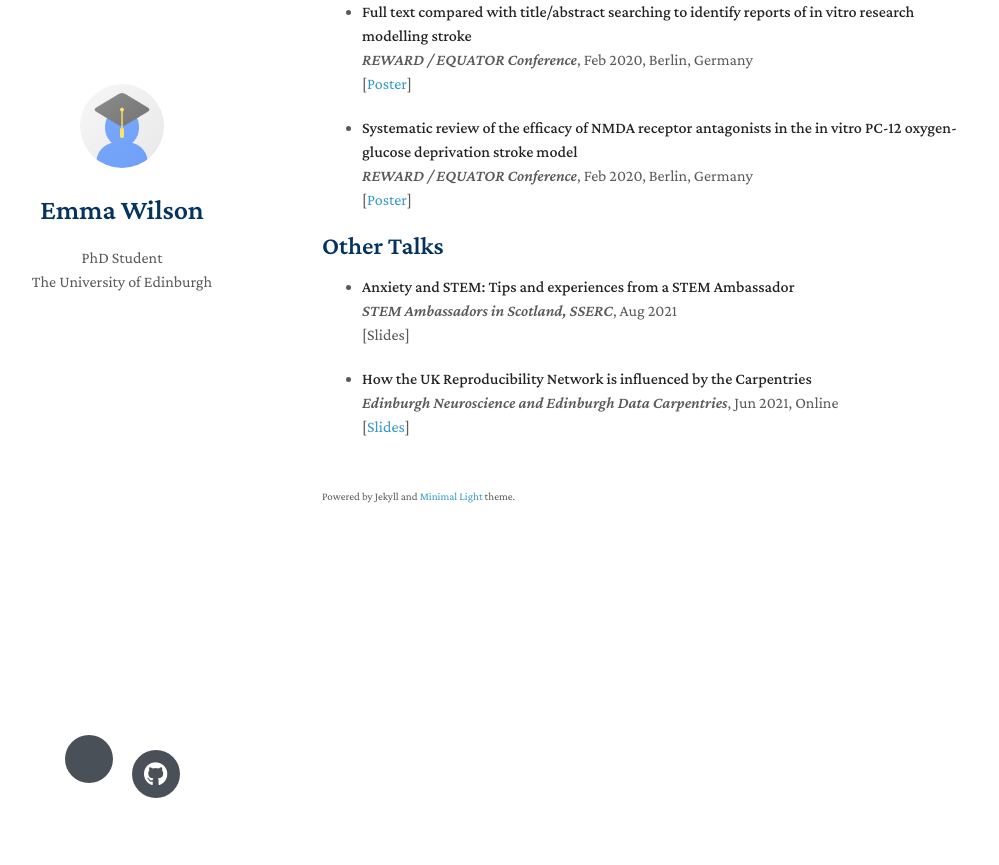
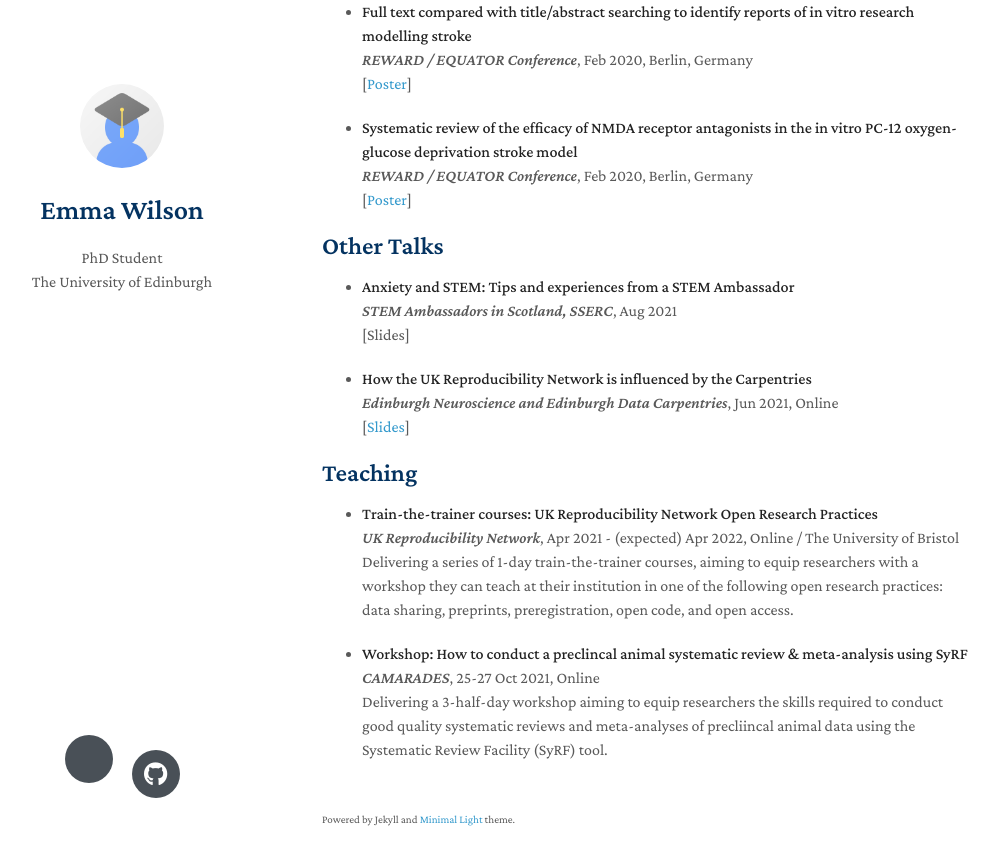
Before and after one commit to emma-wilson/emma-wilson.github.io, a Jekyll site: the page built from index.md, in a window 1280 px wide and 900 px high, scrolled down 1512 px. Shown: the top 865 px of the window, without its empty margins (148-1147 px from the left). Built offline with Jekyll 4.4.1, drawn with Linux system fonts in a browser that asks for light colours; nearby versions of some CDN libraries; a style sheet for code colours, icons or effects is not loaded; our own code applies the rules of GitHub Pages for plain Markdown files.

Commit message:
Add teaching

```diff
--- a/index.md
+++ b/index.md
@@ -111,3 +111,17 @@ I am passionate about open and reproducible research, and enjoy engaging the pub
   <br>
   <i class="ai ai-osf"></i>
   [<a href="https://osf.io/w7vby/" aria-label="Download How the UK Reproducibility Network is influenced by the Carpentries talk slides from OSF">Slides</a>]
+
+## Teaching
+
+- **Train-the-trainer courses: UK Reproducibility Network Open Research Practices**
+  <br>
+  *UK Reproducibility Network*, Apr 2021 - (expected) Apr 2022, Online / The University of Bristol
+  <br>
+  Delivering a series of 1-day train-the-trainer courses, aiming to equip researchers with a workshop they can teach at their institution in one of the following open research practices: data sharing, preprints, preregistration, open code, and open access.
+
+- **Workshop: How to conduct a preclincal animal systematic review & meta-analysis using SyRF**
+  <br>
+  *CAMARADES*, 25-27 Oct 2021, Online
+  <br>
+  Delivering a 3-half-day workshop aiming to equip researchers the skills required to conduct good quality systematic reviews and meta-analyses of precliincal animal data using the Systematic Review Facility (SyRF) tool.
```
